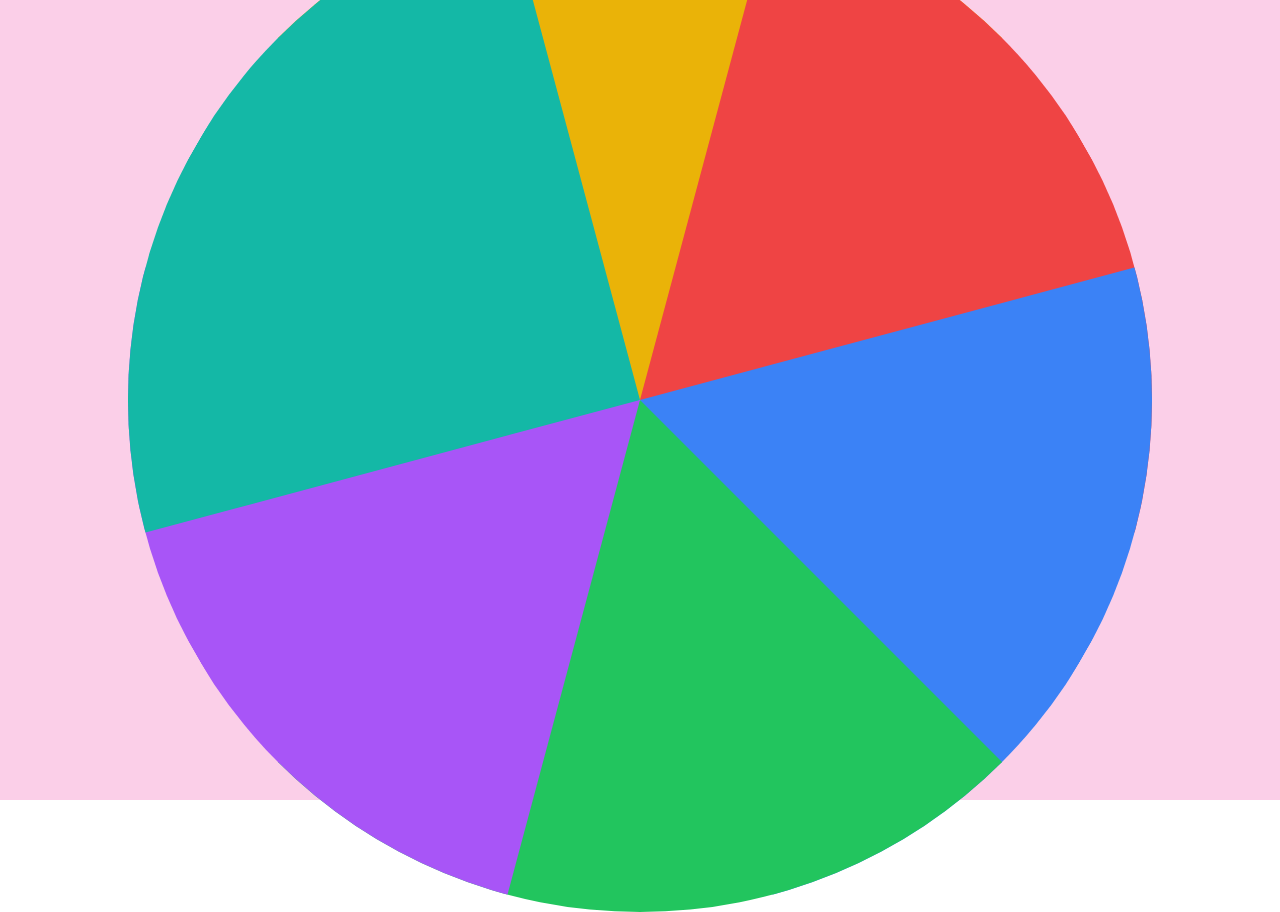
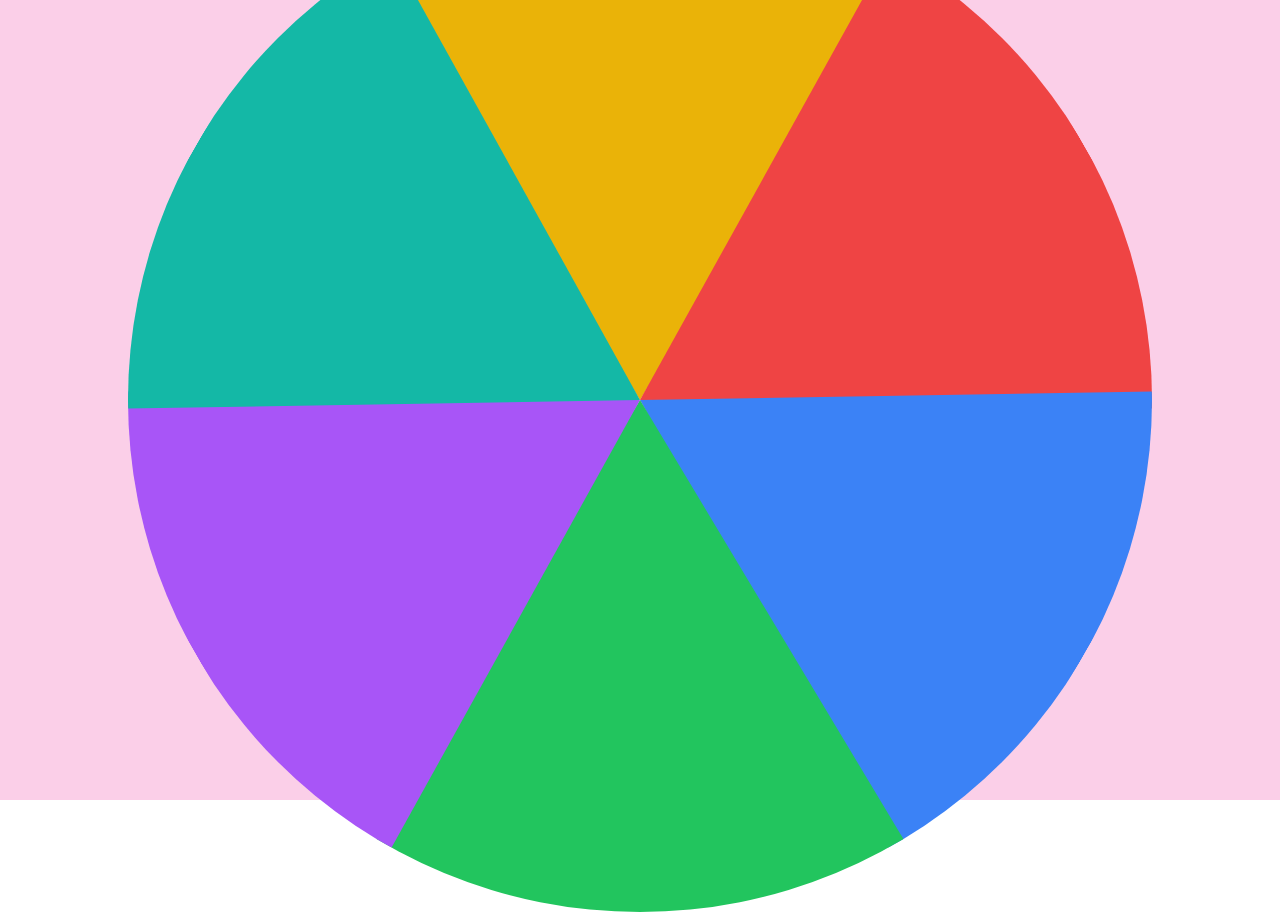
Before and after one commit to Nalundquist/portfolio-new, a Next.js app: page / in a window 1280 px wide. Built offline with nearby package versions, Linux system fonts and the light colour scheme.

Commit message:
adjust triangle clip path css global

```diff
--- a/app/components/PieCircle.tsx
+++ b/app/components/PieCircle.tsx
@@ -3,7 +3,7 @@ import React from 'react';
 const PieCircle: React.FC = () => {
   return (
     <div className="w-[64rem] h-[64rem] relative rounded-full overflow-hidden">
-        <div className="absolute w-full h-full bg-yellow-500 transform rotate-0 origin-center clip-path-triangle" ></div>
+        <div className="absolute w-full h-full bg-yellow-500 transform rotate-0 origin-center clip-path-triangle"></div>
         <div className="absolute w-full h-full bg-red-500 transform rotate-[60deg] origin-center clip-path-triangle" ></div>
         <div className="absolute w-full h-full bg-blue-500 transform rotate-[120deg] origin-center clip-path-triangle" ></div>
 				<div className="absolute w-full h-full bg-green-500 transform rotate-[180deg] origin-center clip-path-triangle" ></div>
--- a/app/globals.css
+++ b/app/globals.css
@@ -27,5 +27,5 @@ body {
 }
 
 .clip-path-triangle {
-  clip-path: polygon(50% 50%, 100% 0, 0 0);
+  clip-path: polygon(50% 50%, 80% 0, 20% 0);
 }
```
